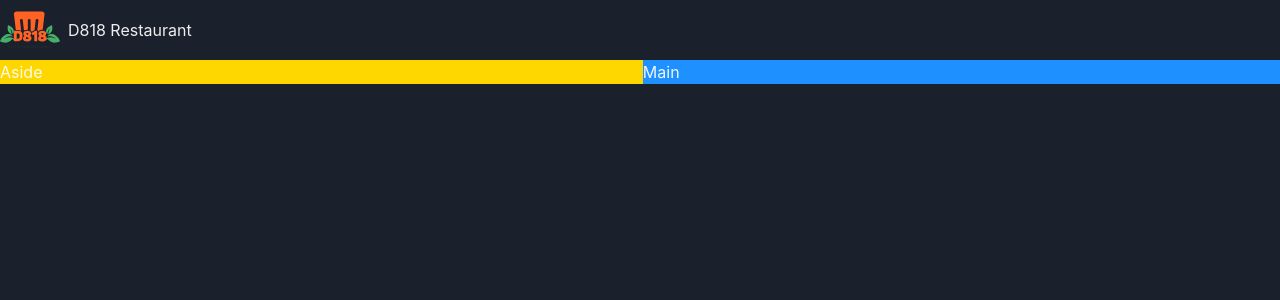
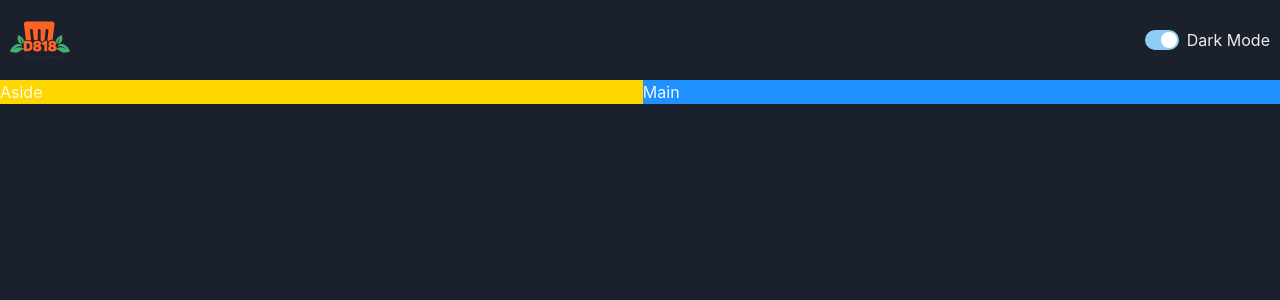
Before and after one commit to timmyproofficial/game-hub, a React (Vite) app: page / in a window 1280 px wide. Shown: the top 300 px of the page. Built offline with nearby package versions, Linux system fonts and the light colour scheme.

Commit message:
Build the color mode switch

```diff
--- /dev/null
+++ b/src/components/ColorModeSwitch.tsx
@@ -0,0 +1,13 @@
+import { HStack, Switch, Text, useColorMode } from '@chakra-ui/react';
+
+const ColorModeSwitch = () => {
+  const { toggleColorMode, colorMode } = useColorMode();
+  return (
+    <HStack>
+      <Switch isChecked={colorMode === 'dark'} onChange={toggleColorMode} />
+      <Text>Dark Mode</Text>
+    </HStack>
+  );
+};
+
+export default ColorModeSwitch;
--- a/src/components/NavBar.tsx
+++ b/src/components/NavBar.tsx
@@ -1,13 +1,14 @@
-import { HStack, Image, Text } from '@chakra-ui/react';
+import { HStack, Image } from '@chakra-ui/react';
 import logo from '../assets/logo.webp';
 import d818svg from '../assets/D818 - SVG.svg';
 import d818png from '../assets/D818 - PNG.png';
+import ColorModeSwitch from './ColorModeSwitch';
 
 const NavBar = () => {
   return (
-    <HStack>
+    <HStack justifyContent="space-between" padding="10px">
       <Image src={d818svg} boxSize="60px" />
-      <Text>D818 Restaurant</Text>
+      <ColorModeSwitch />
     </HStack>
   );
 };
```
